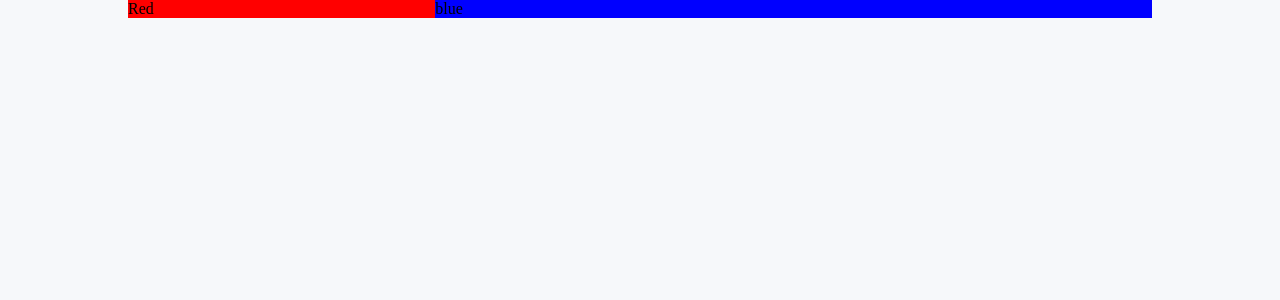
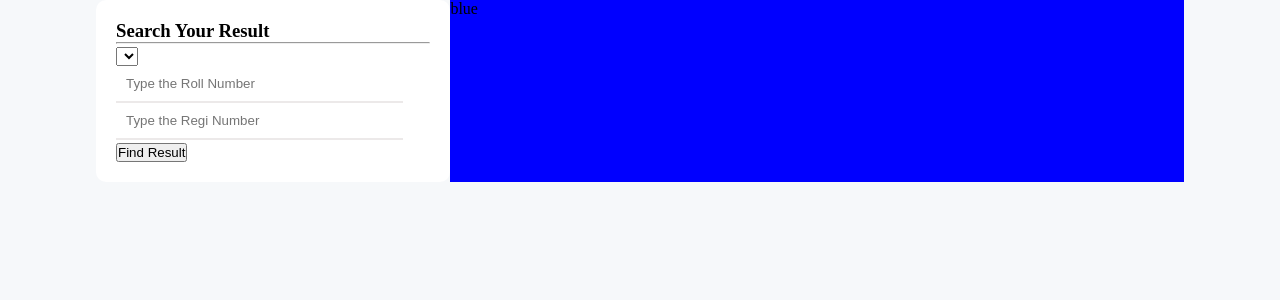
Before and after one commit to yeazin/Bangladesh-Result-Website-Clone, a Django app: page /home/ in a window 1280 px wide. Shown: the top 300 px of the page. Run offline with Django 3.2, Linux system fonts and the light colour scheme; lists and menus that the app fills with data are empty.

Commit message:
update the code

```diff
--- a/static/css/main.css
+++ b/static/css/main.css
@@ -3,6 +3,20 @@
 *{
     padding: 0px;
     margin: 0px;
+}
+
+
+
+/* Chrome, Safari, Edge, Opera */
+input::-webkit-outer-spin-button,
+input::-webkit-inner-spin-button {
+  -webkit-appearance: none;
+  margin: 0;
+}
+
+/* Firefox */
+input[type=number] {
+  -moz-appearance: textfield;
 }
 
 body{
@@ -13,15 +27,44 @@ body{
 
 section{
     margin: 0 auto;
-    width: 80%;
+    width: 85%;
     /* background-color: rgb(14, 13, 13); */
     display: flex;
 }
 
+/*  Section Aside Firts one */
+
 section aside:nth-child(1){
+    background-color: white;
+    padding: 20px;
     width: 30%;
-    background-color: red;
+
+    border-radius: 10px;
 }
+
+section aside:nth-child(1) form input{
+    width: 85%;
+    padding: 10px;
+    display: block;
+    background: transparent;
+    border: none;
+    border-bottom: 2px solid rgb(236, 233, 233);
+}
+section aside:nth-child(1) form input:focus{
+    background:transparent;
+    border: none;
+    border-bottom: 2px solid black;
+}
+
+select aside:nth-child(1) form select{
+    width: 85%;
+    padding: 10px;
+    display: block;
+    background: transparent;
+    /* border: none;    */
+}
+
+/*  Section Aside second One */
 
 section aside:nth-child(2){
     width: 70%;
--- a/templates/home.html
+++ b/templates/home.html
@@ -12,7 +12,19 @@
     <section>
 
         <aside>
-            Red
+            <h3>
+                Search Your Result
+
+                <hr>
+
+                <form action="" method="GET">
+                    <select name="" id=""></select>
+                    <input type="number" placeholder="Type the Roll Number" name="roll" required>
+                    <input type="number" placeholder="Type the Regi Number" name="regi" required>
+
+                    <button type="submit">Find Result</button>
+                </form>
+            </h3>
         </aside>
         <aside>
             blue
```
